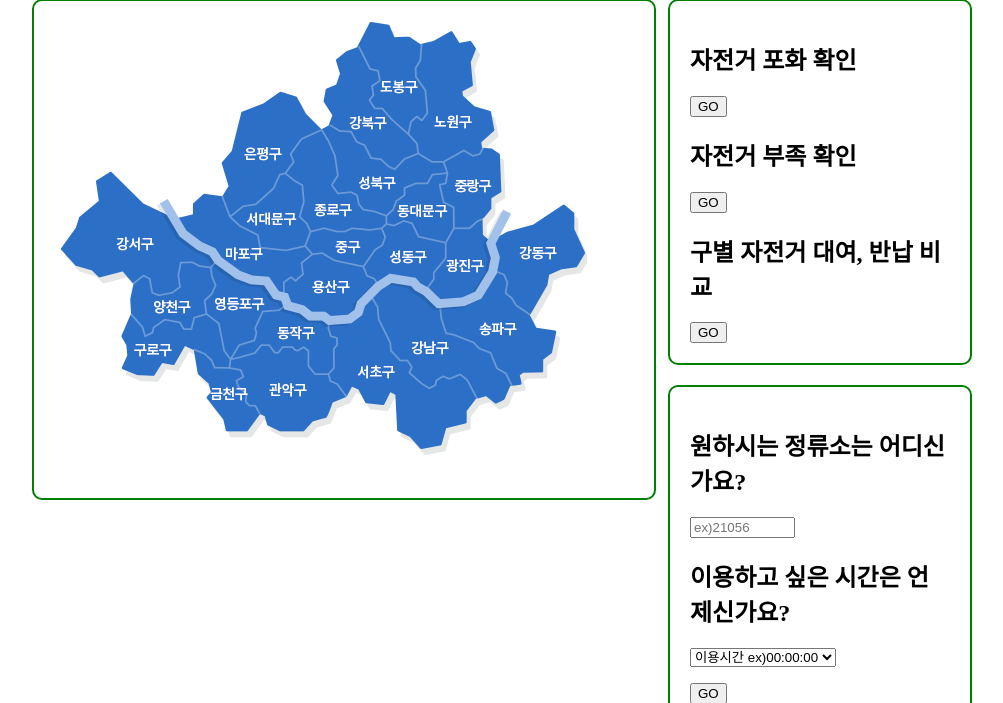
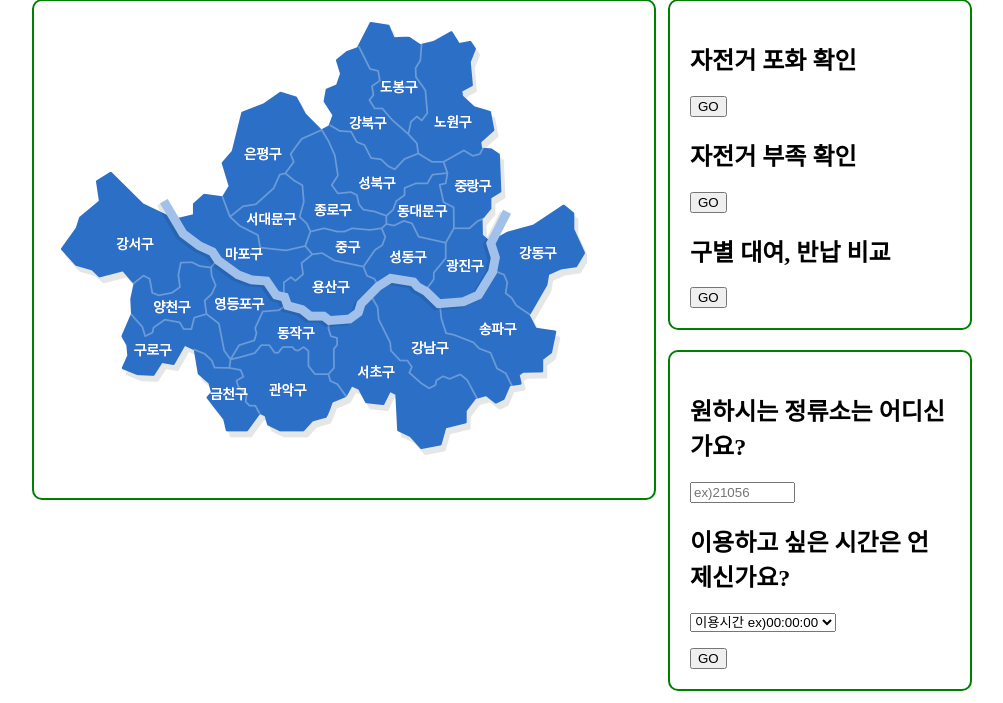
Before and after one commit to sy-n00/bicycle, a PHP site: page / in a window 1280 px wide. Shown: the part 188-891 px from the top of the page, without its empty margins (138-1141 px from the left). Run offline with PHP 8.4, Linux system fonts and the light colour scheme.

Commit message:
Update index.php

```diff
--- a/index.php
+++ b/index.php
@@ -39,7 +39,7 @@
   <body>
     <div id="jb-container">
       <div id="jb-header">
-        <img src = "bike.png">
+        <a href="index.php"><img src = "bike.png"></a>
       </div>
       <div id="jb-content">
           <img src = "map.png">
@@ -56,7 +56,7 @@
             <p></p>
             <input type="submit" value="GO">
           </form>
-          <h2> <strong> 구별 자전거 대여, 반납 비교 </strong> </h2>
+          <h2> <strong> 구별 대여, 반납 비교 </strong> </h2>
           <form action="graph.php" method="post">
             <p></p>
             <input type="submit" value="GO">
```
